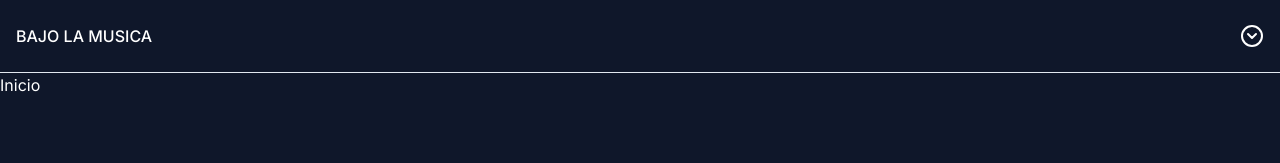
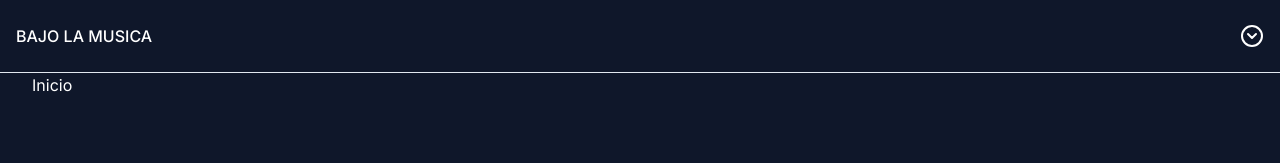
Before and after one commit to exxedridel/bajo-la-musica-next, a Next.js app: page / in a window 1280 px wide. Shown: the top 163 px of the page. Built offline with nearby package versions, Linux system fonts and the light colour scheme.

Commit message:
Fix: class container?

```diff
--- a/app/page.tsx
+++ b/app/page.tsx
@@ -1,9 +1,7 @@
-
-
 export default function Home() {
   return (
     <main>
-      Inicio
+      <div className="container">Inicio</div>
     </main>
   );
 }
```
